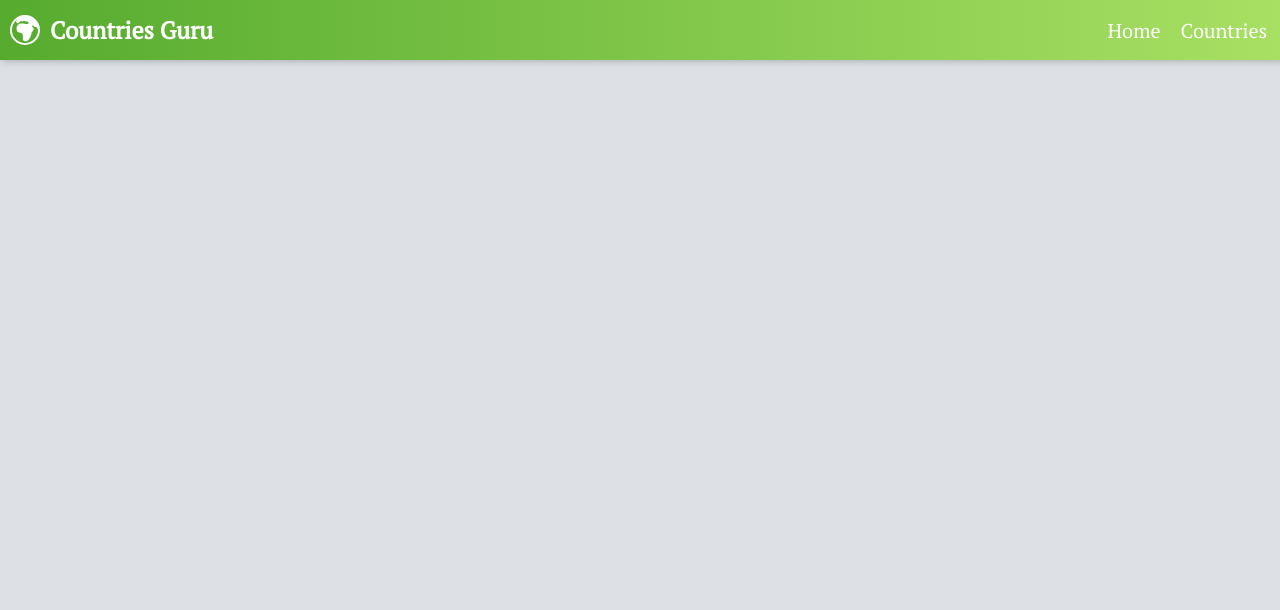
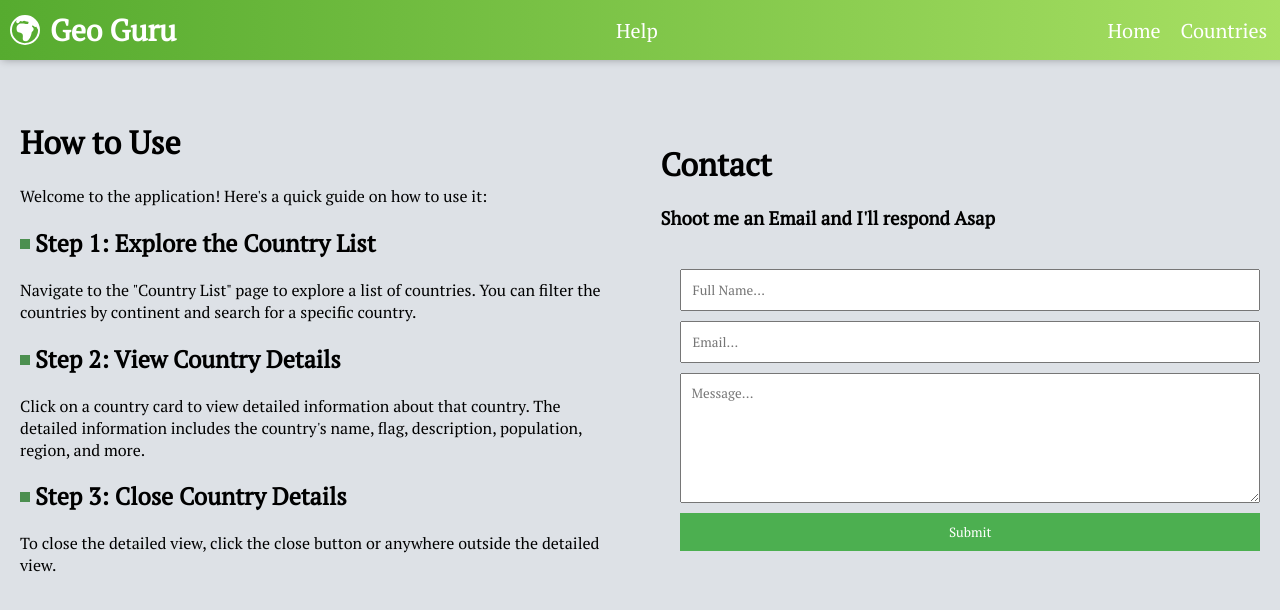
Before and after one commit to MaxCode012/Geography-Guru, a React (Vite) app: page /help in a window 1280 px wide. Shown: the top 610 px of the page. Built offline with nearby package versions, Linux system fonts and the light colour scheme.

Commit message:
added help page with contact form

```diff
--- a/package.json
+++ b/package.json
@@ -10,6 +10,7 @@
     "preview": "vite preview"
   },
   "dependencies": {
+    "@emailjs/browser": "^3.11.0",
     "axios": "^1.6.1",
     "react": "^18.2.0",
     "react-dom": "^18.2.0",
--- a/src/App.css
+++ b/src/App.css
@@ -44,11 +44,16 @@ body {
   margin: 0 10px;
 }
 
-.link {
+.link,
+.logo-link {
   color: white;
   text-decoration: none;
   font-size: 20px;
   transition: color 0.5s ease;
+}
+
+.logo-link:hover {
+  color: blanchedalmond;
 }
 
 .link:hover {
--- a/src/App.jsx
+++ b/src/App.jsx
@@ -3,6 +3,7 @@ import { BrowserRouter as Router, Routes, Route } from "react-router-dom";
 import { Home } from "./pages/Home";
 import { Navbar } from "./components/Navbar";
 import { CountryList } from "./pages/CountryList";
+import Help from "./pages/Help";
 
 function App() {
   return (
@@ -11,6 +12,7 @@ function App() {
       <Routes>
         <Route path="/" element={<Home />} />
         <Route path="/countries" element={<CountryList />} />
+        <Route path="/help" element={<Help />} />
       </Routes>
     </Router>
   );
--- a/src/components/CountryDetail.css
+++ b/src/components/CountryDetail/CountryDetail.css
@@ -35,3 +35,11 @@
   font-size: 24px;
   color: #333;
 }
+
+.flag-img {
+  display: block;
+  max-width: 100%;
+  margin: 0 auto;
+  padding: 2px;
+  border: 2px solid black;
+}
--- a/src/components/CountryDetail.jsx
+++ b/src/components/CountryDetail/CountryDetail.jsx
@@ -14,8 +14,13 @@ const CountryDetail = ({ country, onClose }) => {
           <IoIosCloseCircle />
         </button>
         <h3>{country.name.common}</h3>
-        <img src={country.flags.png} alt={country.name.common} />
+        <img
+          className="flag-img"
+          src={country.flags.png}
+          alt={country.name.common}
+        />
         <p>{country.description}</p>
+        <p>{`${country.area} km²`}</p>
         <p>Population: {population}</p>
         <p>Region: {country.region || "N/A"}</p>
         <p>
@@ -25,6 +30,7 @@ const CountryDetail = ({ country, onClose }) => {
         {country.currencies && country.currencies.XOF && (
           <p>Currency: {country.currencies.XOF.name}</p>
         )}
+
         <p>
           More info on{" "}
           <Link
--- /dev/null
+++ b/src/components/Help/Contact.jsx
@@ -0,0 +1,57 @@
+import React, { useRef } from "react";
+import emailjs from "@emailjs/browser";
+
+function Contact() {
+  const form = useRef();
+
+  const sendEmail = (e) => {
+    e.preventDefault();
+
+    emailjs
+      .sendForm(
+        "service_3h2odpb",
+        "template_hw9yl9l",
+        form.current,
+        "zTiMBg6x67DKECJXB"
+      )
+      .then(
+        (result) => {
+          console.log(result.text);
+          e.target.reset();
+        },
+        (error) => {
+          console.log(error.text);
+        }
+      );
+  };
+
+  return (
+    <div>
+      <h1>Contact</h1>
+      <h3>Shoot me an Email and I'll respond Asap</h3>
+      <form ref={form} onSubmit={sendEmail} className="contact-form">
+        <input
+          className="contact-input"
+          type="text"
+          placeholder="Full Name..."
+          name="user_name"
+        />
+        <input
+          type="email"
+          className="contact-input"
+          name="user_email"
+          placeholder="Email..."
+        />
+        <textarea
+          className="contact-input"
+          rows={6}
+          name="message"
+          placeholder="Message..."
+        />
+        <button className="contact-button">Submit</button>
+      </form>
+    </div>
+  );
+}
+
+export default Contact;
--- /dev/null
+++ b/src/components/Help/help.css
@@ -0,0 +1,60 @@
+.contact-section {
+  padding-left: 2%;
+  width: 50%;
+  margin: auto;
+}
+
+.help-section {
+  width: 48%;
+  padding: 20px;
+}
+
+.help-page {
+  padding-top: 20px;
+  display: flex;
+}
+
+.contact-form {
+  display: flex;
+  flex-direction: column;
+  padding: 20px;
+}
+
+.contact-section::before {
+  content: "";
+  position: absolute;
+  top: 0;
+  left: -5px;
+  width: 5px;
+  height: 100px;
+  background-color: black;
+}
+
+.tip::before {
+  margin-bottom: 3px;
+  content: "\A";
+  width: 10px;
+  height: 10px;
+  background: #4c8f50;
+  display: inline-block;
+  margin-right: 5px;
+}
+
+.contact-input {
+  width: 100%;
+  margin-bottom: 10px;
+  padding: 10px;
+  box-sizing: border-box;
+}
+
+.contact-button {
+  background-color: #4caf50;
+  color: white;
+  padding: 10px;
+  border: none;
+  cursor: pointer;
+}
+
+.contact-button:hover {
+  background-color: #45a049;
+}
--- a/src/components/Navbar.jsx
+++ b/src/components/Navbar.jsx
@@ -7,7 +7,14 @@ export const Navbar = () => {
     <nav className="navbar">
       <div className="icon">
         <BsGlobeEuropeAfrica className="globe-icon" />
-        <h1>Countries Guru</h1>
+        <Link className="logo-link" to="/">
+          <h1>Geo Guru</h1>{" "}
+        </Link>
+      </div>
+      <div className="help-link">
+        <Link className="link" to="/help">
+          Help
+        </Link>
       </div>
 
       <div className="links">
--- a/src/pages/CountryList.jsx
+++ b/src/pages/CountryList.jsx
@@ -4,7 +4,7 @@ import { CountryCard } from "../components/CountryList/index";
 import "../components/CountryList/styles.css";
 import { SearchBar } from "../components/CountryList/SearchBar";
 import { Select } from "../components/CountryList/Select";
-import CountryDetail from "../components/CountryDetail";
+import CountryDetail from "../components/CountryDetail/CountryDetail";
 
 export const CountryList = () => {
   const [countries, setCountries] = useState([]);
--- /dev/null
+++ b/src/pages/Help.jsx
@@ -0,0 +1,41 @@
+import React from "react";
+import "../components/Help/help.css";
+import Contact from "../components/Help/Contact";
+
+function Help() {
+  return (
+    <div className="help-page">
+      <div className="help-section">
+        <h1>How to Use</h1>
+        <p>
+          Welcome to the application! Here's a quick guide on how to use it:
+        </p>
+
+        <h2 className="tip">Step 1: Explore the Country List</h2>
+        <p>
+          Navigate to the "Country List" page to explore a list of countries.
+          You can filter the countries by continent and search for a specific
+          country.
+        </p>
+
+        <h2 className="tip">Step 2: View Country Details</h2>
+        <p>
+          Click on a country card to view detailed information about that
+          country. The detailed information includes the country's name, flag,
+          description, population, region, and more.
+        </p>
+
+        <h2 className="tip">Step 3: Close Country Details</h2>
+        <p>
+          To close the detailed view, click the close button or anywhere outside
+          the detailed view.
+        </p>
+      </div>
+      <div className="contact-section">
+        <Contact />
+      </div>
+    </div>
+  );
+}
+
+export default Help;
--- a/src/pages/Home.jsx
+++ b/src/pages/Home.jsx
@@ -1,5 +1,4 @@
 import React from "react";
-import { Navbar } from "../components/Navbar";
 import { Main } from "../components/Home/index";
 
 export const Home = () => {
```
Also changed, not shown: 1 other file (tests, documents, lock files or other folders).
